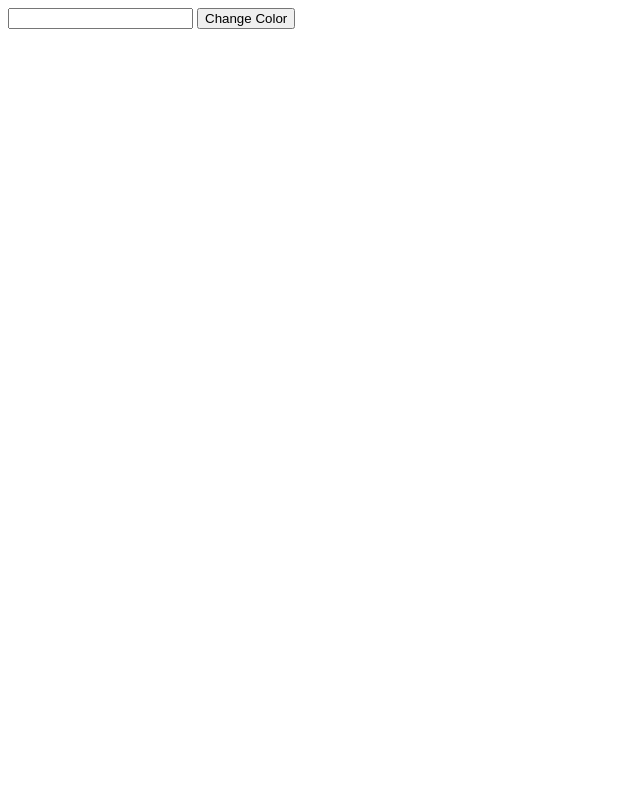
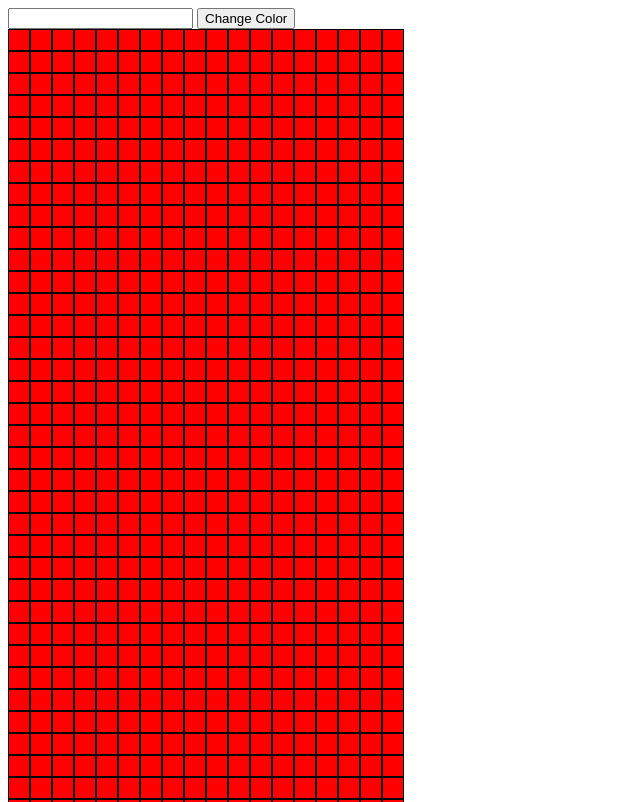
Before and after one commit to nerkosokolic/pixelart, a plain HTML site: page index.html in a window 1280 px wide. Shown: the top 802 px of the page, without its empty margins (0-640 px from the left). Drawn offline with Linux system fonts and the light colour scheme.

Commit message:
added div containers

```diff
--- a/app.js
+++ b/app.js
@@ -5,4 +5,13 @@ var changeColor = function() {
     alert("works")
 }
 
+
+for (i=0; i < 3000; i++) {
+    var divContainer = document.querySelector(".div-container")
+    var divObjects = document.createElement('div')
+    divObjects.classList.add("red")
+    divContainer.appendChild(divObjects)
+}
+
+
 colorButton.addEventListener('click', changeColor)
--- a/index.html
+++ b/index.html
@@ -4,15 +4,17 @@
     <meta charset="UTF-8">
     <meta name="viewport" content="width=device-width, initial-scale=1.0">
     <meta http-equiv="X-UA-Compatible" content="ie=edge">
+    <link rel="stylesheet" href="style.css">
     <title>Document</title>
 </head>
 <body>
     <div>
-
         <form action="">
             <input id="color-selection" type="text">
             <button id="color-btn">Change Color</button>
         </form>
+    </div>
+    <div class="div-container">
 
     </div>
 </body>
--- /dev/null
+++ b/style.css
@@ -0,0 +1,17 @@
+.red {
+    background-color: red;
+    border: 1px solid black;
+    width: 20px;
+    height: 20px;
+    margin: 0;
+
+}
+
+.div-container {
+    padding: 0;
+    margin: 0;
+    display: flex;
+    width: 400px;
+    flex-wrap: wrap;
+    /* justify-content: space-around; */
+}
```
